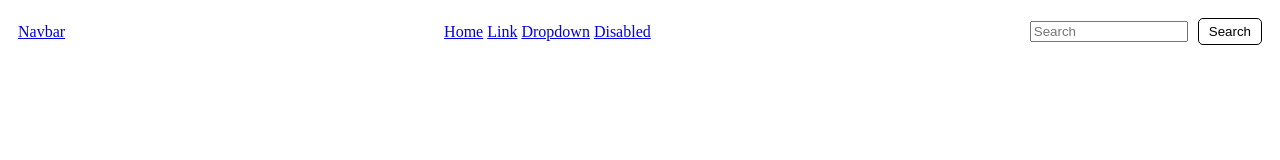
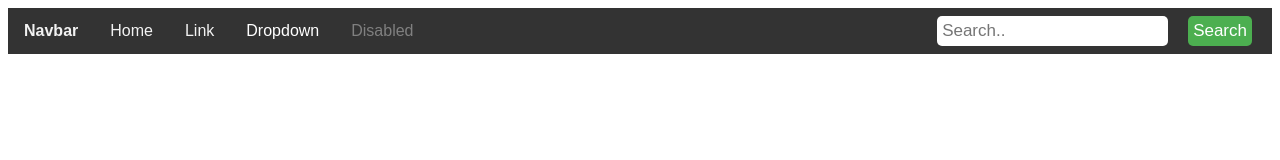
Before and after one commit to Ty7aN/ESERCIZI-CSS, a plain HTML site: page Navbar/nav.html in a window 1280 px wide. Drawn offline with Linux system fonts and the light colour scheme.

Commit message:
Add files via upload

```diff
--- a/Navbar/nav.html
+++ b/Navbar/nav.html
@@ -1,26 +1,37 @@
 <!DOCTYPE html>
-<html lang="it">
+<html lang="en">
 <head>
   <meta charset="UTF-8">
-  <title>Navbar</title>
+  <meta name="viewport" content="width=device-width, initial-scale=1.0">
+  <title>CSS</title>
   <link rel="stylesheet" href="style.css">
 </head>
 <body>
   <div class="navbar">
-    <div class="brand">
-      <a href="#">Navbar</a>
-    </div>
-    <div class="links">
-      <a href="#">Home</a>
-      <a href="#">Link</a>
-      <a href="#">Dropdown</a>
-      <a href="#" disabled>Disabled</a>
-    </div>
-    <div class="search">
-      <input type="text" placeholder="Search">
-      <button type="submit" class="search">Search</button>
+    <div>
+    <span><strong>Navbar</strong></span>
+    <a href="#home">Home</a>
+    <a href="#link">Link</a>
+    <div class="dropdown">
+    <button class="dropbtn">Dropdown
+    <i class="fa fa-caret-down"></i>
+    </button>
+    <div class="dropdown-content">
+    <a href="#">Link1</a>
+    <a href="#">Link2</a>
+    <a href="#">Link3</a>
     </div>
     </div>
-  </div>
+    <span style="color:#808080;">Disabled</span>
+    </div>
+
+    <div class="search-container">
+    <form action="#">
+    <input type="text" placeholder="Search.." name="search">
+    <button type="submit">Search</button>
+    </form>
+    </div>
+
+    </div>
 </body>
 </html>
--- a/Navbar/style.css
+++ b/Navbar/style.css
@@ -1,29 +1,86 @@
+
+body {
+  font-family: Arial, sans-serif;
+}
+
 .navbar {
+  overflow: hidden;
+  background-color: #333;
   display: flex;
   align-items: center;
   justify-content: space-between;
-    padding: 10px;
 }
 
-  .navbar .search {
-    display: flex;
-    align-items: center;
+.navbar a, .navbar span {
+  float: left;
+  display: block;
+  color: #f2f2f2;
+  text-align: center;
+  padding: 14px 16px;
+  text-decoration: none;
 }
 
-  .navbar .search input {
-    width: 150px;
-    margin-right: 10px;
+.navbar a:hover, .dropdown:hover .dropbtn {
+  background-color: #ddd;
+  color: black;
 }
 
-  .navbar .search button {
-    background: #fff;
-    color: #000;
-    border: 1px solid #000;
-    border-radius: 5px;
-    padding: 5px 10px;
+.dropdown {
+  float: left;
+  overflow: hidden;
 }
 
-  .navbar .search button:hover {
-    background: #008000;
-    color: #fff;
+.dropdown .dropbtn {
+  font-size: 16px;
+  border: none;
+  outline: none;
+  color: white;
+  padding: 14px 16px;
+  background-color: inherit;
 }
+
+.dropdown-content {
+  display: none;
+  position: absolute;
+  background-color: #f9f9f9;
+  min-width: 160px;
+}
+
+.dropdown-content a {
+  float: none;
+  color: black;
+  padding: 12px 16px;
+  text-decoration: none;
+  display: block;
+}
+
+.dropdown-content a:hover {
+    background-color: #ddd;
+}
+
+.dropdown:hover .dropdown-content {
+    display: block;
+}
+
+.navbar .search-container {
+    float:right;
+}
+
+.navbar input[type=text] {
+    padding:5px;
+    font-size:17px;
+    border:none;
+    border-radius: 5px;
+    margin-right:20px;
+}
+
+.navbar .search-container button {
+    float:right;
+    padding:5px;
+    margin-right:20px;
+    background-color:#4CAF50;
+    color:white;
+    font-size:17px;
+    border:none;
+    border-radius: 5px;
+}
```
Lines whose indentation alone changed are shown as unchanged.
